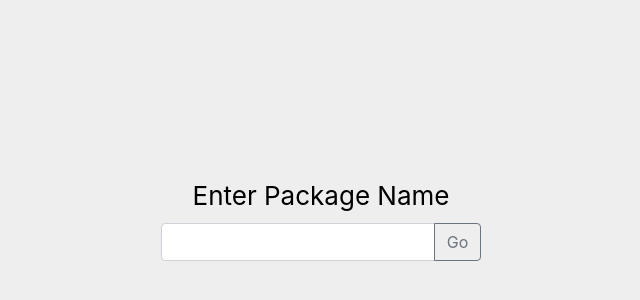
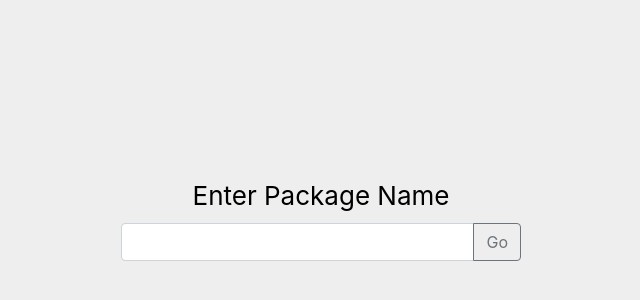
Before and after one commit to gablou/bundleSize, a React (Create React App) app in the folder app/: page / in a window 1280 px wide. Shown: the part 80-380 px from the top of the page, without its empty margins (319-959 px from the left). Built offline with nearby package versions, Linux system fonts and the light colour scheme.

Commit message:
add version in case we didn't calculate

```diff
--- a/app/src/chart/Chart.js
+++ b/app/src/chart/Chart.js
@@ -40,6 +40,7 @@ function Chart(props) {
       return (
         <div key={packageData.version}>
           <div className="bar error">could not calculate</div>
+          <div className="version">{packageData.version}</div>
         </div>
       );
     }
--- a/app/src/form/Form.css
+++ b/app/src/form/Form.css
@@ -1,4 +1,5 @@
 .main-form {
   margin-top: 20%;
   margin-bottom: 50px;
+  width: 400px;
 }
```
